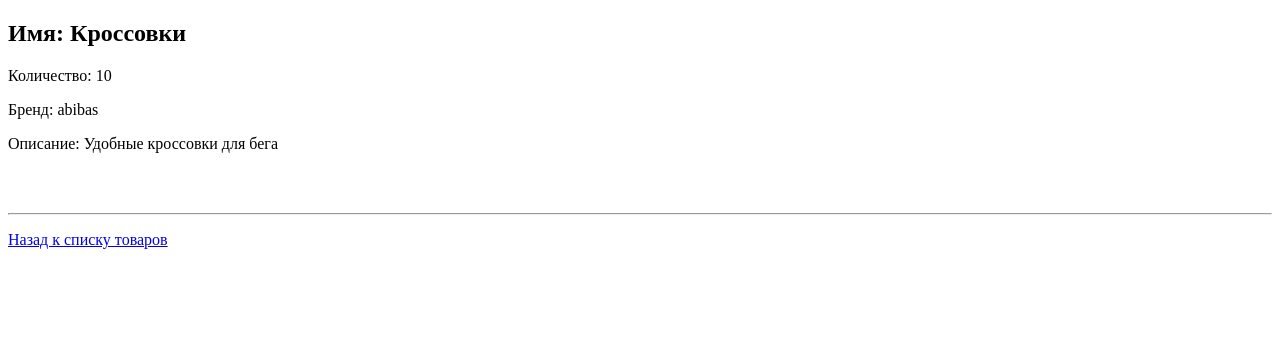
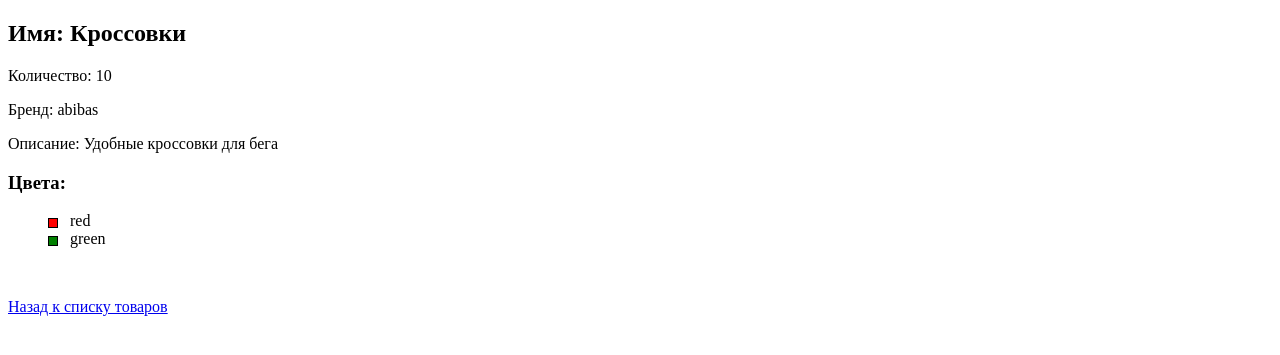
Before and after one commit to vadshi/FirstDjango_26042025, a Django app: page /item/1 in a window 1280 px wide. Shown: the part 26-381 px from the top of the page. Run offline with Django 5.2, Linux system fonts and the light colour scheme; data comes from the database, SQL or seed files in the repository.

Commit message:
Done.M4 part2 task1-2

```diff
--- /dev/null
+++ b/MainApp/static/MainApp/color.css
@@ -0,0 +1,12 @@
+.color-box {
+    display: inline-block;
+    width: 8px;
+    height: 8px;
+    margin-right: 8px;
+    border: 1px solid #000;
+    vertical-align: middle;
+}
+
+.ul_no_mark {
+    list-style-type: none;
+}
--- a/MainApp/views.py
+++ b/MainApp/views.py
@@ -35,7 +35,11 @@ def get_item(request, item_id: int):
     except ObjectDoesNotExist:
         return render(request, "errors.html", {'errors': [f'Item with id={item_id} not found']})
     else:
-        context = {"item": item}
+        colors = item.colors.all()
+        context = {
+            "item": item,
+            "colors": colors,
+            }
         return render(request, "item_page.html", context)
 
 
--- a/templates/base.html
+++ b/templates/base.html
@@ -20,7 +20,7 @@
             {% include "header.html" %}
         {% endblock  %}
     </main>
-    <br><br>
+    <br
     <hr>
     {% include "footer.html" %}
 
--- a/templates/item_page.html
+++ b/templates/item_page.html
@@ -1,13 +1,19 @@
 {% extends "base.html" %}
 
+{% load static %}
+
 {% block title %} Item page {% endblock %}
+
+{% block style %}
+    <link rel="stylesheet" href="{% static 'MainApp/color.css' %}">
+{% endblock  %}
 
 {% block content %}
     {{ block.super }}
 
     <h2> Имя: {{ item.name | capfirst }} </h2>
     <div>
-        <p> Количество: {{ item.count | default:"товар отсутствует."}} </p>
+        <p> Количество: {{ item.count | default:"товар отсутствует." }} </p>
     </div>
     <div>
         <p>Бренд: {{ item.brand }}</p>
@@ -16,4 +22,15 @@
         <p>Описание: {{ item.description }}</p>
     </div>
 
+    <h3> Цвета: </h3>
+    <ul class='ul_no_mark'>
+        {% for color in colors %}
+            <li>
+                <span class="color-box" style='background-color: {{ color.name }};'></span>
+                {{ color.name }}
+            </li>
+        {% empty %}
+            Информация по цветам отсутствует.
+        {% endfor %}
+    </ul>
 {% endblock  %}
```
